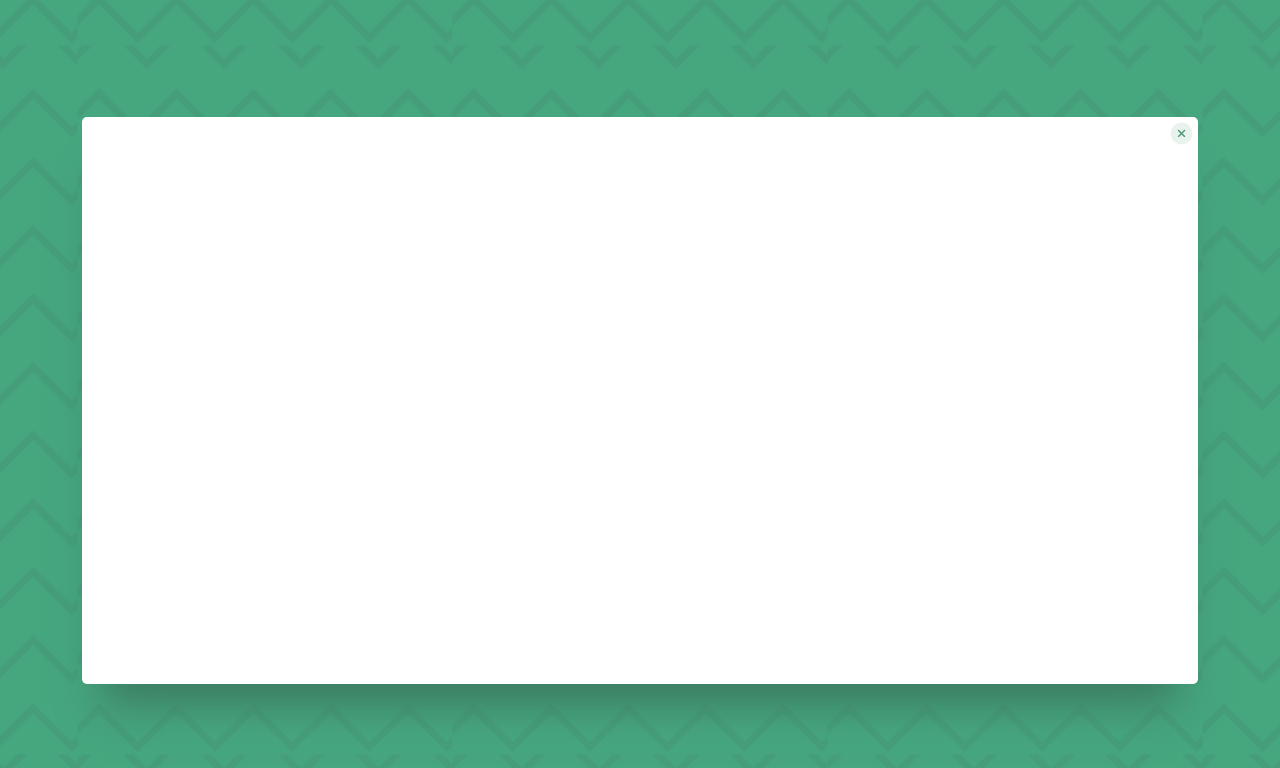
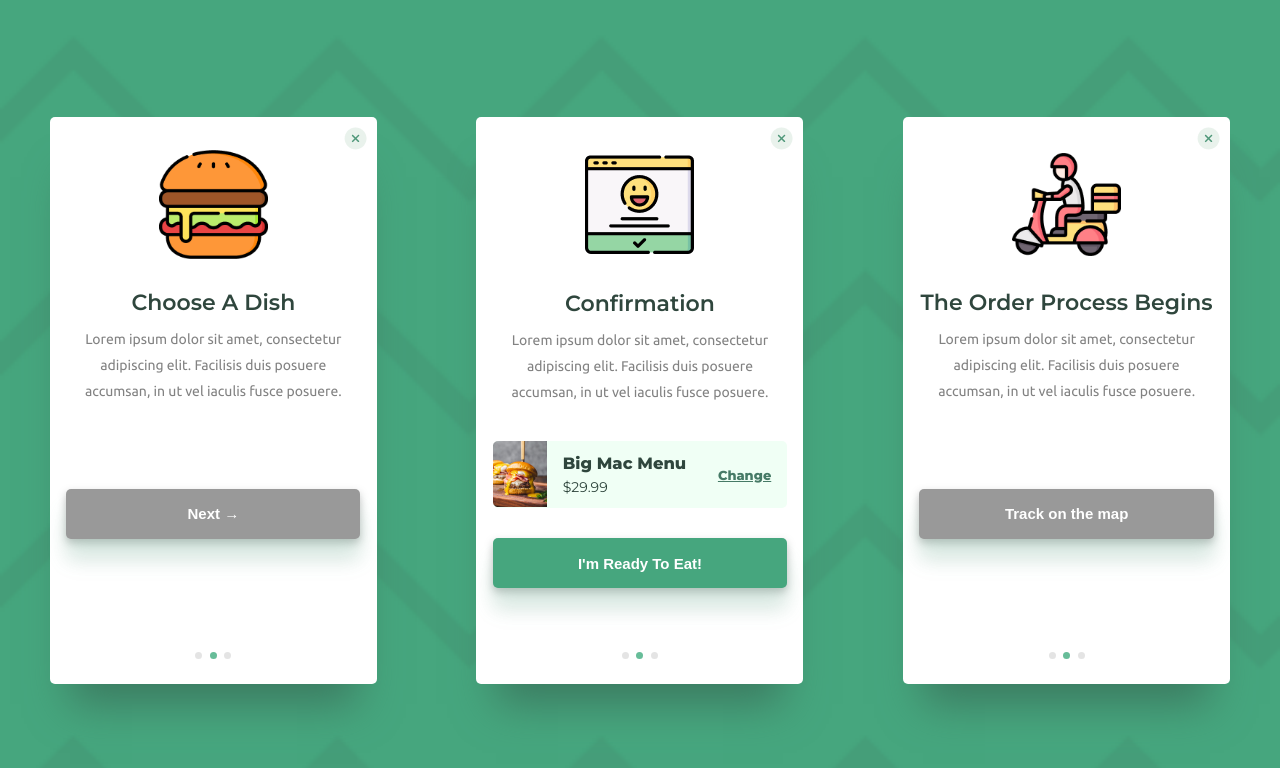
Before and after one commit to skillitzimberg/delivery-status-project, a plain HTML site: page index.html in a window 1280 px wide. Drawn offline with Linux system fonts and the light colour scheme.

Commit message:
Reconfigure to match Freemote example instead of the Figma design.

```diff
--- /dev/null
+++ b/css/desktop.css
@@ -0,0 +1,12 @@
+@media only screen and (min-width: 768px) {
+  body,
+  html {
+    width: 100%;
+    height: 100vh;
+  }
+
+  main {
+    flex-direction: row;
+    justify-content: space-around;
+  }
+}
--- a/css/fonts.css
+++ b/css/fonts.css
@@ -1 +1 @@
-@import url("https://fonts.googleapis.com/css2?family=Inter:wght@100;400;500;600;800&family=Montserrat:wght@800&display=swap");
+@import url("https://fonts.googleapis.com/css2?family=Montserrat:wght@100;400;500;600;800&family=Montserrat:wght@800&family=Ubuntu&display=swap");
--- a/css/styles.css
+++ b/css/styles.css
@@ -4,23 +4,41 @@
   box-sizing: border-box;
 }
 
-body,
-html {
-  width: 100%;
-  height: 100vh;
+body {
+  display: flex;
+  align-items: center;
+  background: center / cover no-repeat url(../images/zig-zag.png);
+  font-family: Montserrat;
+  color: #2f463d;
 }
 
-body {
-  background: center url(../images/zig-zag.png);
+button {
+  width: 100%;
+  height: 50px;
+  margin-top: 30px;
+  border: none;
+  border-radius: 5px;
+  background-color: #999999;
+  font-size: 15px;
+  font-weight: 800;
+  color: white;
+  box-shadow: 0px 20px 20px rgba(103, 189, 153, 0.2);
+  filter: drop-shadow(0px 4px 4px rgba(0, 0, 0, 0.25));
+  transition: 0.3s ease all;
 }
 
-img {
-  float: right;
-  margin: 5px 5px 0 0;
+button:only-child {
+  margin-top: 0;
+}
+
+button:hover {
+  cursor: pointer;
+  opacity: 0.8;
+  transition: 0.3s ease all;
 }
 
 main {
-  height: 100vh;
+  width: 100%;
   display: flex;
   flex-direction: column;
   justify-content: center;
@@ -28,9 +46,110 @@ main {
 }
 
 .card {
-  width: 87.2%;
-  height: 70.875%;
+  display: flex;
+  flex-direction: column;
+  align-items: center;
+  width: 327px;
+  height: 567px;
+  margin: 35px auto;
   background-color: #ffffff;
   border-radius: 5px;
   box-shadow: 0px 40px 40px -20px #3c7b61;
 }
+
+.active button {
+  background-color: #46a67e;
+}
+
+.card-content {
+  display: flex;
+  flex-direction: column;
+  align-items: center;
+  width: 90%;
+  height: 90%;
+}
+
+.card-content > h2 {
+  margin-top: 30px;
+  font-weight: 600;
+  font-size: 22px;
+  text-align: center;
+}
+
+.card-content > p {
+  margin-top: 10px;
+  font-family: Ubuntu;
+  font-weight: 100;
+  font-size: 14px;
+  text-align: center;
+  line-height: 26px;
+  color: #828282;
+}
+
+.dot {
+  display: inline-block;
+  width: 7px;
+  height: 7px;
+  border-radius: 100%;
+  background-color: #e0e0e0e0;
+}
+
+.dot:nth-child(2) {
+  background-color: #67bd99;
+}
+
+.dots {
+  width: 51px;
+  margin-bottom: 25px;
+  display: flex;
+  justify-content: space-evenly;
+}
+
+.item-details,
+.menu-item {
+  display: flex;
+}
+
+.item-details {
+  justify-content: space-around;
+  align-items: center;
+  flex-grow: 2;
+}
+
+.item-details {
+  font-size: 14px;
+}
+
+.item-details h3 {
+  margin-bottom: 5px;
+}
+
+.item-details a {
+  font-size: 13px;
+  font-weight: 700;
+  color: #467a66;
+}
+
+.menu-item {
+  border-radius: 5px;
+  background-color: #f0fff5;
+}
+
+.order {
+  width: 100%;
+  height: 150px;
+  margin-top: 35px;
+  display: flex;
+  flex-direction: column;
+  justify-content: center;
+}
+
+#close {
+  align-self: flex-end;
+  margin: 10px 10px 0 0;
+}
+
+#card-image {
+  display: block;
+  width: 109px;
+}
--- a/index.html
+++ b/index.html
@@ -6,12 +6,86 @@
   <meta name="viewport" content="width=device-width, initial-scale=1.0">
   <link rel="stylesheet" href="./css/fonts.css">
   <link rel="stylesheet" href="./css/styles.css">
+  <link rel="stylesheet" href="./css/desktop.css">
   <title>Delivery Status</title>
 </head>
 <body>
   <main>
     <section class="card">
-      <img src="./images/close-x.png" alt="Close icon">
+      <img src="./images/close-x.png" alt="Close icon" id="close">
+
+      <div class="card-content">
+        <img src="./images/hamburger.png" alt="Hamburger emoji" id="card-image">
+
+        <h2>Choose A Dish</h2>
+
+        <p>Lorem ipsum dolor sit amet, consectetur adipiscing elit. Facilisis duis posuere accumsan, in ut vel iaculis fusce
+        posuere.</p>
+
+        <div class="order"><button>Next →</button></div>
+      </div>
+
+      <div class="dots">
+        <div class="dot"></div>
+        <div class="dot"></div>
+        <div class="dot"></div>
+      </div>
+    </section>
+
+    <section class="card active">
+      <img src="./images/close-x.png" alt="Close icon" id="close">
+
+      <div class="card-content">
+        <img src="./images/food-happy.png" alt="Happy-faced customer emoji" id="card-image">
+
+        <h2>Confirmation</h2>
+
+        <p>Lorem ipsum dolor sit amet, consectetur adipiscing elit. Facilisis duis posuere accumsan, in ut vel iaculis fusce
+          posuere.</p>
+
+        <div class="order">
+          <div class="menu-item">
+            <img src="./images/burger.png" alt="Hamburger">
+            <div class="item-details">
+              <div>
+                <h3>Big Mac Menu</h3>
+                <p>$29.99</p>
+              </div>
+              <a href="#">Change</a>
+            </div>
+          </div>
+          <button>I'm Ready To Eat!</button>
+        </div>
+      </div>
+
+      <div class="dots">
+        <div class="dot"></div>
+        <div class="dot"></div>
+        <div class="dot"></div>
+      </div>
+    </section>
+
+    <section class="card">
+      <img src="./images/close-x.png" alt="Close icon" id="close">
+
+      <div class="card-content">
+        <img src="./images/scooter.png" alt="Happy-faced customer emoji" id="card-image">
+
+        <h2>The Order Process Begins</h2>
+
+        <p>Lorem ipsum dolor sit amet, consectetur adipiscing elit. Facilisis duis posuere accumsan, in ut vel iaculis fusce
+          posuere.</p>
+
+        <div class="order">
+          <button>Track on the map</button>
+        </div>
+      </div>
+
+        <div class="dots">
+          <div class="dot"></div>
+          <div class="dot"></div>
+          <div class="dot"></div>
+        </div>
     </section>
   </main>
 </body>
```
Also changed, not shown: images/burger.png (added), images/dots.png (added), images/hamburger.png (added), images/scooter.png (added).
